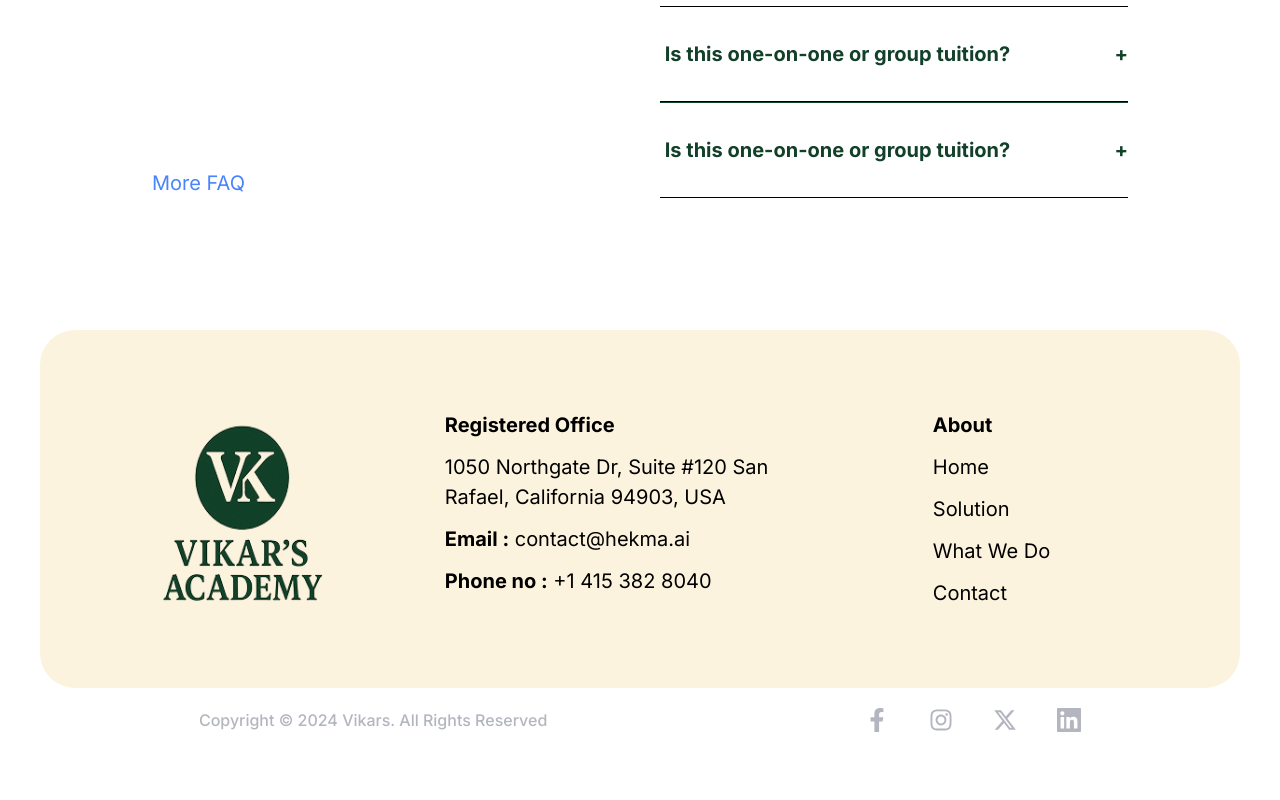
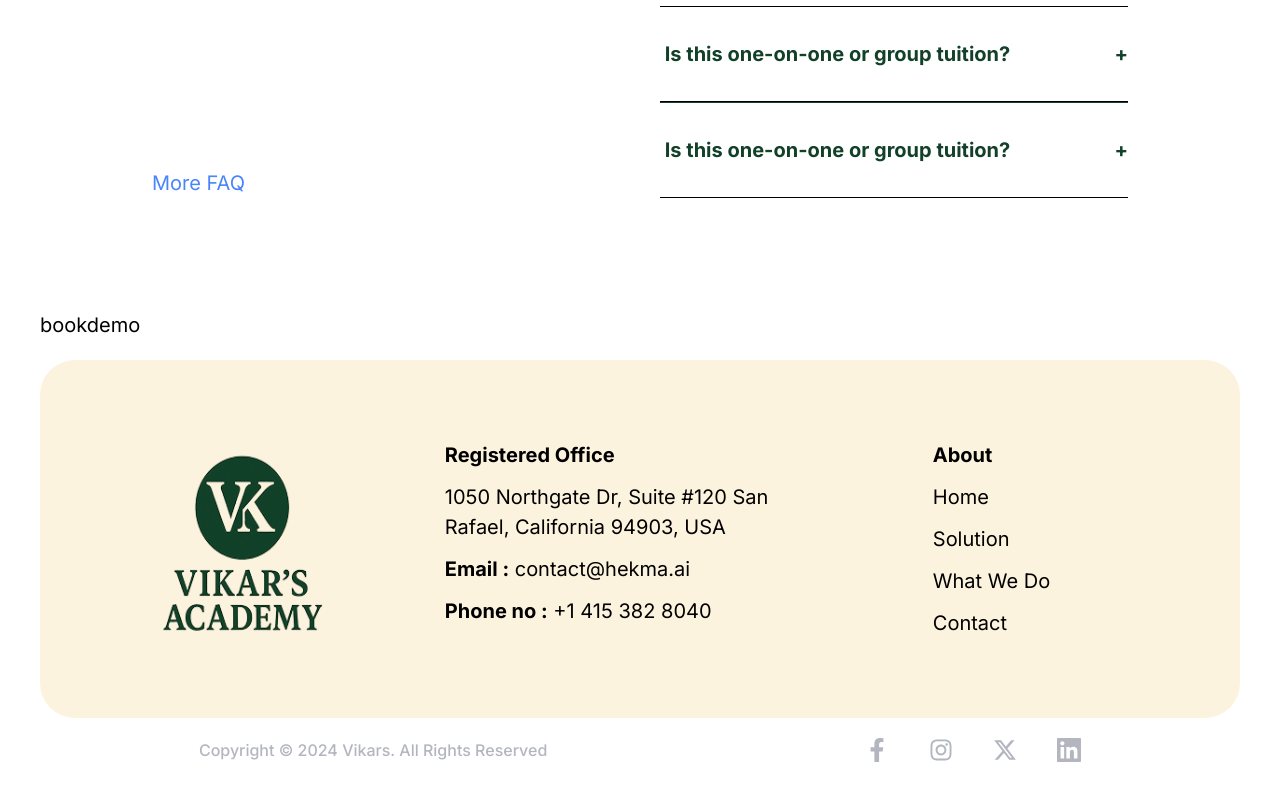
Before and after one commit to Iamkaran8/vikars, a React (Vite) app: page / in a window 1280 px wide. Shown: the part 1144-1944 px from the top of the page. Before the commit the page ends 1916 px from the top, so only its background shows below. Built offline with nearby package versions, Linux system fonts and the light colour scheme.

Commit message:
feat : book demo card created

```diff
--- /dev/null
+++ b/src/components/HomeComponents/BookDemo.tsx
@@ -0,0 +1,7 @@
+export const BookDemo = () => {
+  return (
+    <div>
+      bookdemo
+    </div>
+  )
+};
--- a/src/pages/Home.tsx
+++ b/src/pages/Home.tsx
@@ -1,4 +1,5 @@
 import { Banner } from "../components/HomeComponents/Banner"
+import { BookDemo } from "../components/HomeComponents/BookDemo"
 import { Faqs } from "../components/HomeComponents/Faqs"
 
 export const Home = () => {
@@ -6,6 +7,7 @@ export const Home = () => {
     <>
       <Banner/>
       <Faqs />
+      <BookDemo/>
     </>
   )
 }
```
